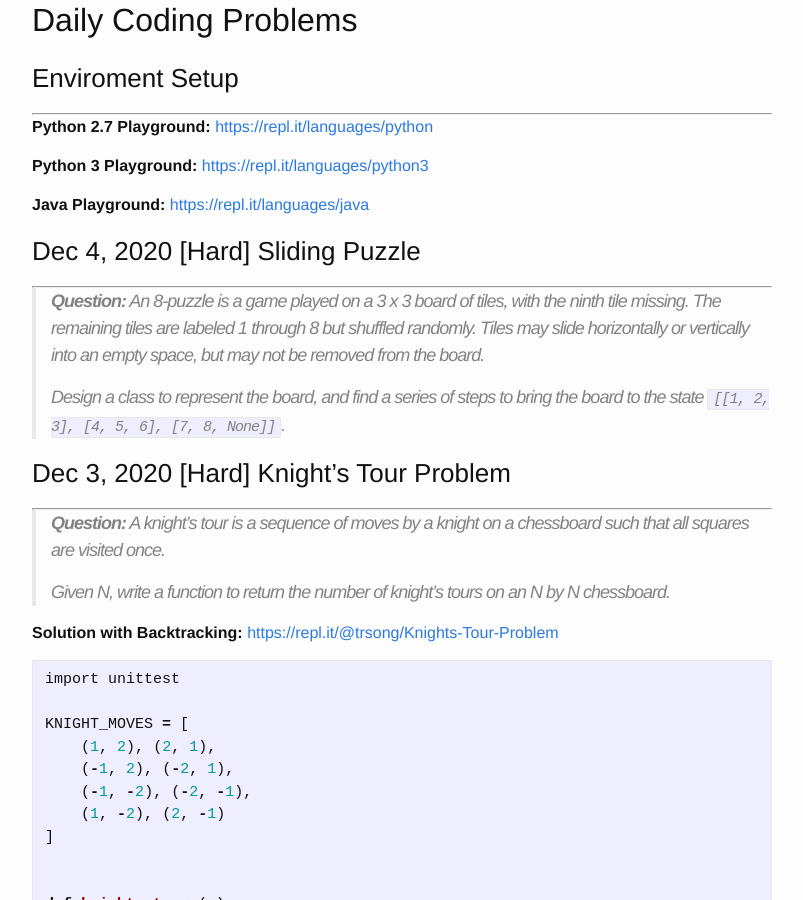
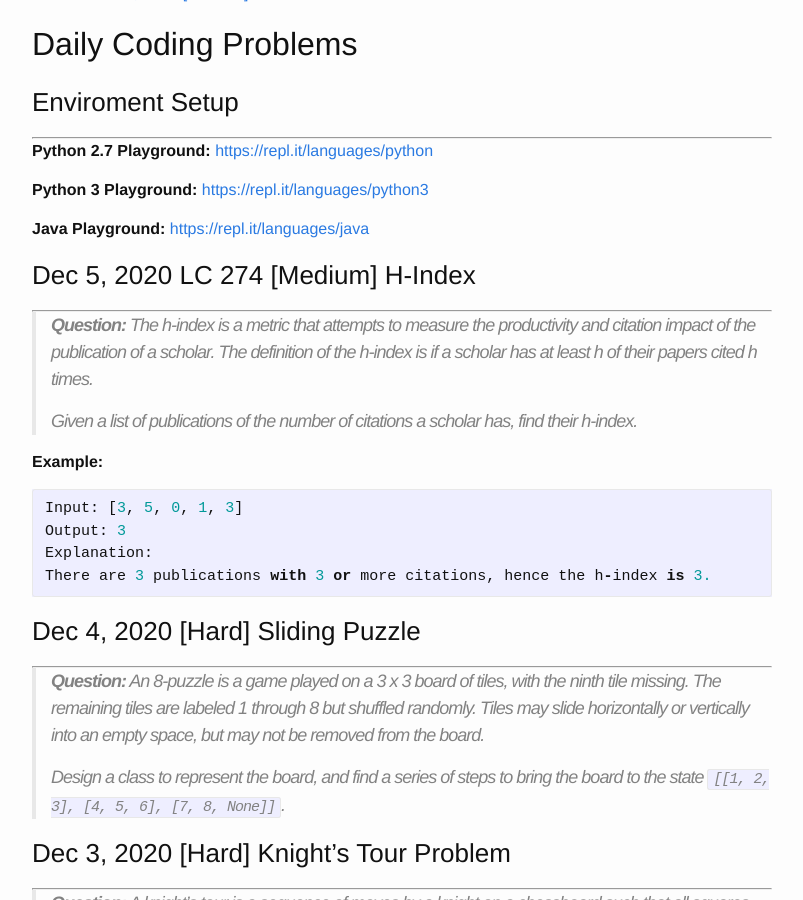
Before and after one commit to trsong/trsong.github.io, a Jekyll site: the page built from _posts/2020-11-01-DailyQuestionsAug.md, in a window 1280 px wide and 900 px high, scrolled down 1083 px. Shown: the whole window, without its empty margins (238-1041 px from the left). Built offline with Jekyll 4.4.1, drawn with Linux system fonts in a browser that asks for light colours; some of the changed text lies outside the part shown.

Commit message:
Add Dec 5 question.

````diff
--- a/_posts/2020-11-01-DailyQuestionsAug.md
+++ b/_posts/2020-11-01-DailyQuestionsAug.md
@@ -18,6 +18,21 @@ categories: Python/Java
 
 **Java Playground:** [https://repl.it/languages/java](https://repl.it/languages/java)
 
+
+
+### Dec 5, 2020 LC 274 \[Medium\] H-Index
+---
+> **Question:** The h-index is a metric that attempts to measure the productivity and citation impact of the publication of a scholar. The definition of the h-index is if a scholar has at least h of their papers cited h times.
+>
+> Given a list of publications of the number of citations a scholar has, find their h-index.
+
+**Example:**
+```py
+Input: [3, 5, 0, 1, 3]
+Output: 3
+Explanation:
+There are 3 publications with 3 or more citations, hence the h-index is 3.
+```
 
 
 ### Dec 4, 2020 \[Hard\] Sliding Puzzle
````
